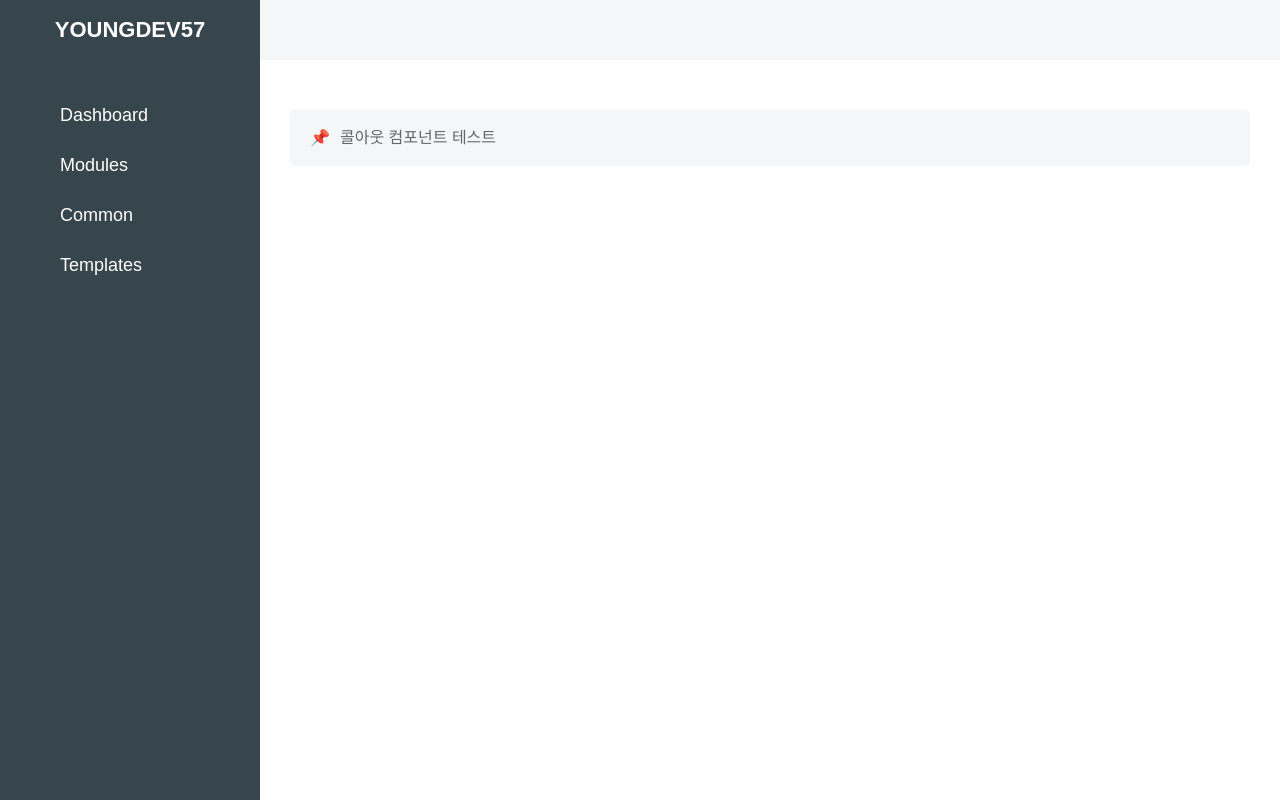
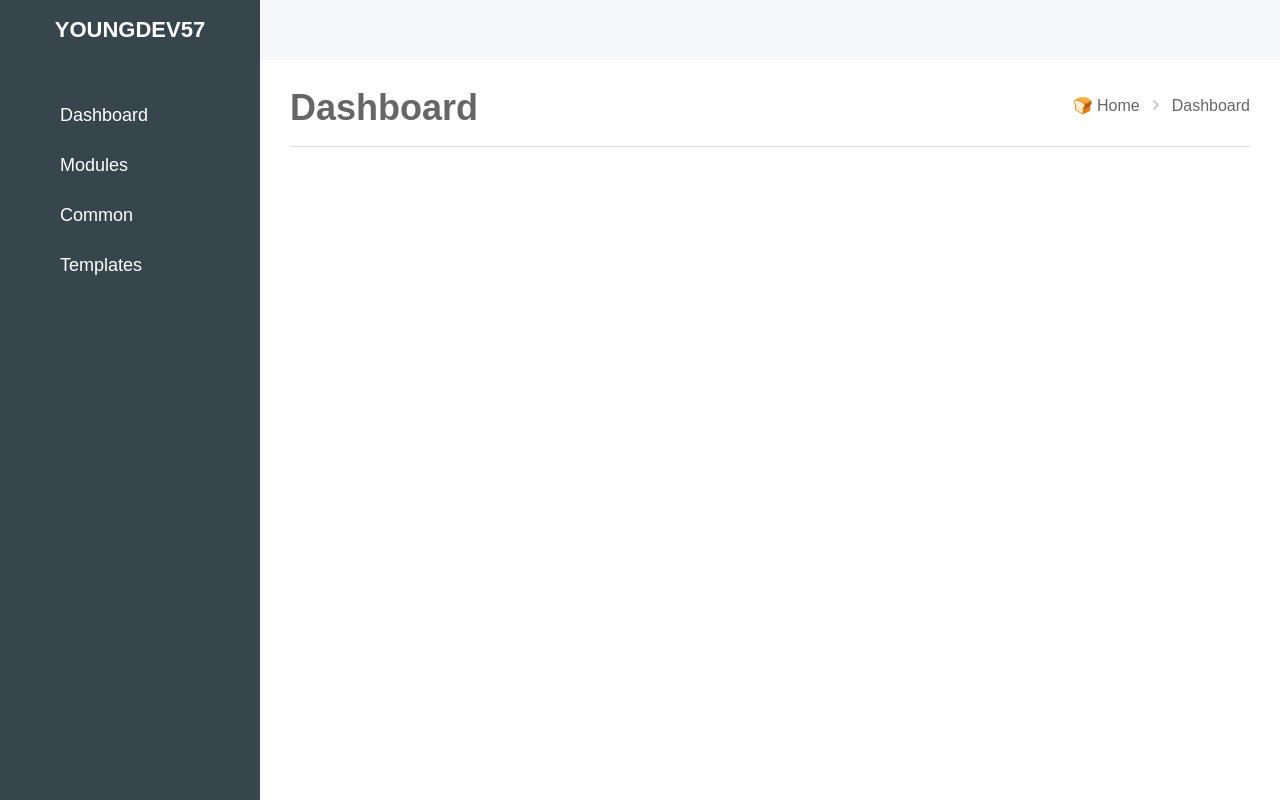
Before and after one commit to youngdev57/react-frontend, a React (Vite) app: page / in a window 1280 px wide. Built offline with nearby package versions, Linux system fonts and the light colour scheme.

Commit message:
feat: 페이지 정보 컴포넌트 추가

```diff
--- a/src/components/Dashboard.tsx
+++ b/src/components/Dashboard.tsx
@@ -1,5 +1,5 @@
-import Callout from "./common/Callout";
+import PageHeader from "./common/Information";
 
 export default function Dashboard() {
-  return <Callout description="콜아웃 컴포넌트 테스트"></Callout>;
+  return <PageHeader title="Dashboard" />;
 }
--- a/src/components/common/Information.tsx
+++ b/src/components/common/Information.tsx
@@ -1,17 +1,26 @@
-import type { PropsWithChildren } from "react";
-
 type Props = {
-  emoji?: string;
+  title: string;
+  parentPath?: string;
 };
 
-export default function Information({
-  emoji = "📌",
-  children,
-}: PropsWithChildren<Props>) {
+export default function Information({ title, parentPath }: Props) {
   return (
-    <div className="callout">
-      <p>{emoji}</p>
-      <p>{children}</p>
+    <div id="information">
+      <div className="flex between">
+        <h1 className="main">{title}</h1>
+        <div className="breadcrumb">
+          <div className="sub">🍞 Home</div>
+          <div className="arrow"></div>
+          {parentPath && (
+            <>
+              <div className="sub">{parentPath}</div>{" "}
+              <div className="arrow"></div>
+            </>
+          )}
+          <div className="sub">{title}</div>
+        </div>
+      </div>
+      <div className="line"></div>
     </div>
   );
 }
--- a/src/styles/global.css
+++ b/src/styles/global.css
@@ -437,7 +437,7 @@ h2.common-title {
 .breadcrumb .arrow {
   width: 12px;
   height: 12px;
-  background: url("../img/icon/icon-sub-nav-arrow.png") center center;
+  background: url("../assets/icon/icon-sub-nav-arrow.png") center center;
   background-size: 100% 100%;
 }
 .callout {
```
Also changed, not shown: src/assets/icon/icon-sub-nav-arrow.png (added), 1 other file (tests, documents, lock files or other folders).
